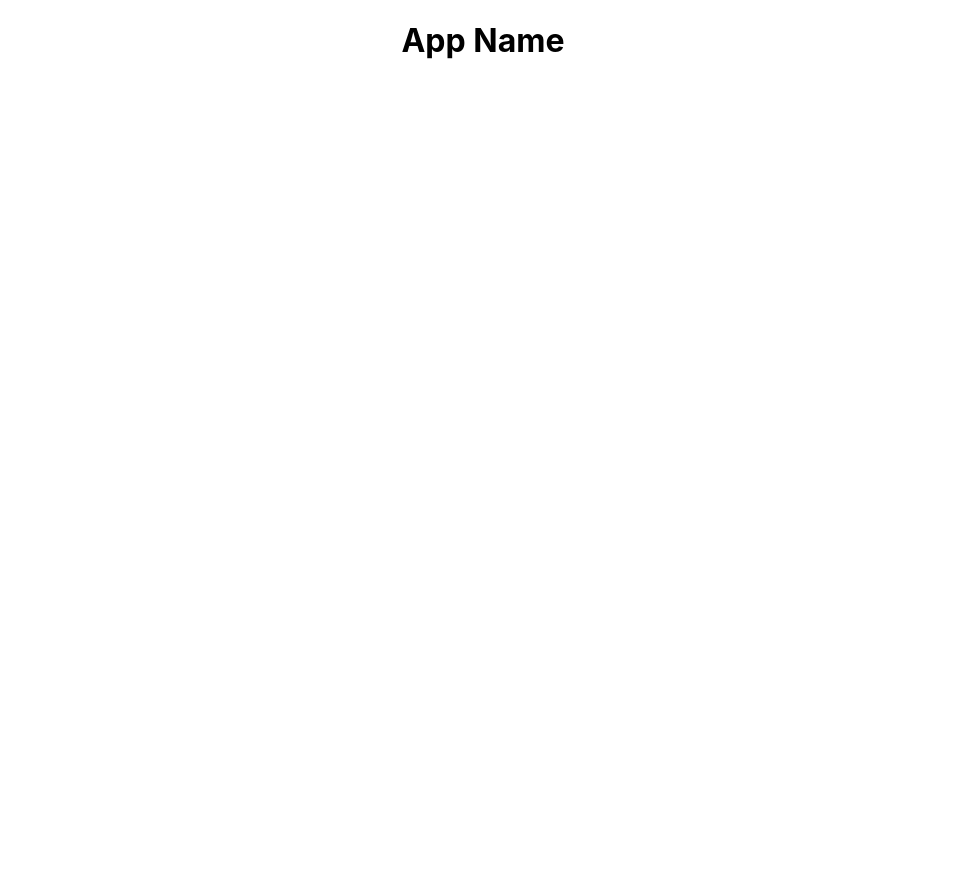
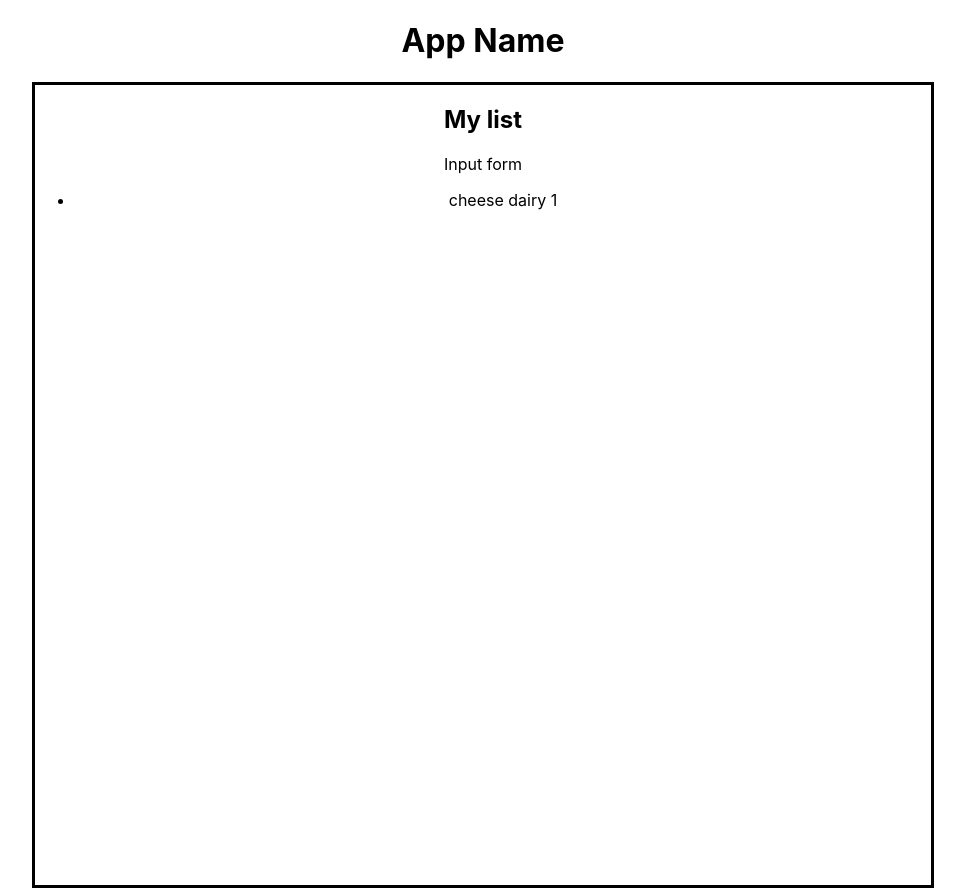
Before and after one commit to higashiM/project-sweep-fe, a React (Create React App) app in the folder project-sweep-fe/: page / in a window 1280 px wide. Shown: the whole page, without its empty margins (157-1122 px from the left). Before the commit the page ends 800 px from the top, so only its background shows below. Built offline with nearby package versions, Linux system fonts and the light colour scheme.

Commit message:
created UnsortedItemList component and added static item data to state

```diff
--- a/project-sweep-fe/src/App.css
+++ b/project-sweep-fe/src/App.css
@@ -5,6 +5,13 @@
 .App-logo {
   height: 40vmin;
   pointer-events: none;
+}
+
+.unsorted-list-container {
+  border: solid;
+  width: 70%;
+  height: 100vh;
+  margin: auto;
 }
 
 @media (prefers-reduced-motion: no-preference) {
--- a/project-sweep-fe/src/App.js
+++ b/project-sweep-fe/src/App.js
@@ -1,11 +1,13 @@
 import React from 'react';
 import './App.css';
 import Header from './components/Header';
+import UnsortedItemList from './components/UnsortedItemList';
 
 function App() {
   return (
     <div className="App">
       <Header />
+      <UnsortedItemList />
     </div>
   );
 }
--- a/project-sweep-fe/src/components/UnsortedItemList.jsx
+++ b/project-sweep-fe/src/components/UnsortedItemList.jsx
@@ -0,0 +1,30 @@
+import React, { Component } from 'react';
+
+export class UnsortedItemList extends Component {
+  state = {
+    listItems: [{ name: 'cheese', category: 'dairy', quantity: 1 }],
+  };
+  render() {
+    const { listItems } = this.state;
+    return (
+      <main className="unsorted-list-container">
+        <h2>My list</h2>
+        <p>Input form</p>
+        <ul>
+          {' '}
+          {listItems.map((item) => {
+            return (
+              <li>
+                {item.name}{' '}
+                <span className="item-category">{item.category} </span>
+                <span className="item-quantity">{item.quantity}</span>
+              </li>
+            );
+          })}
+        </ul>
+      </main>
+    );
+  }
+}
+
+export default UnsortedItemList;
```
